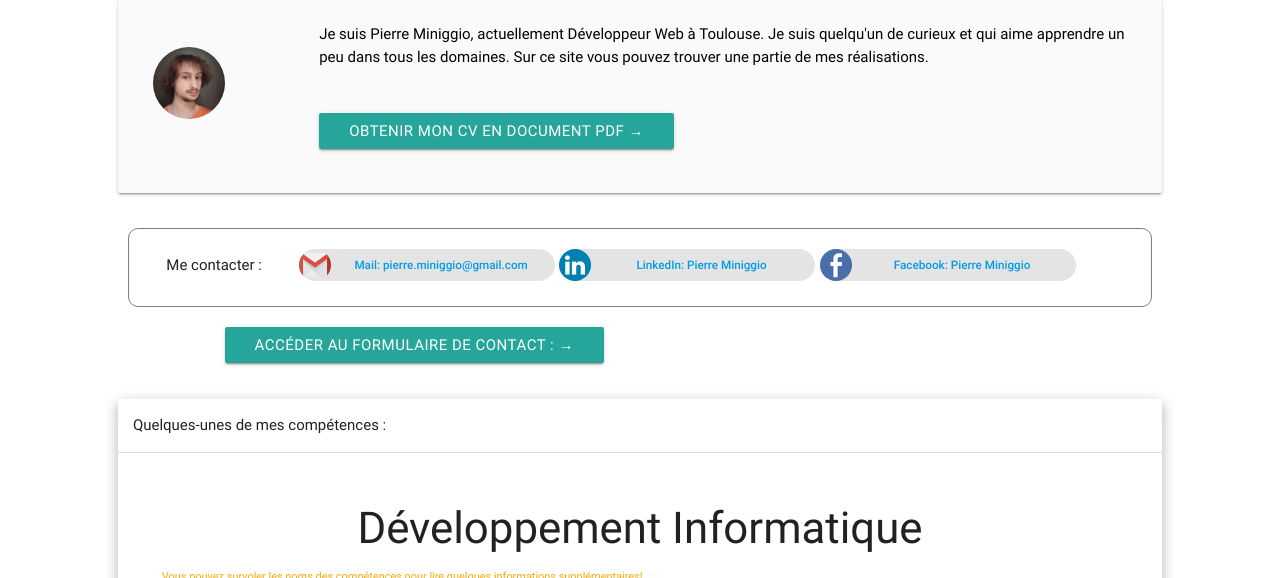
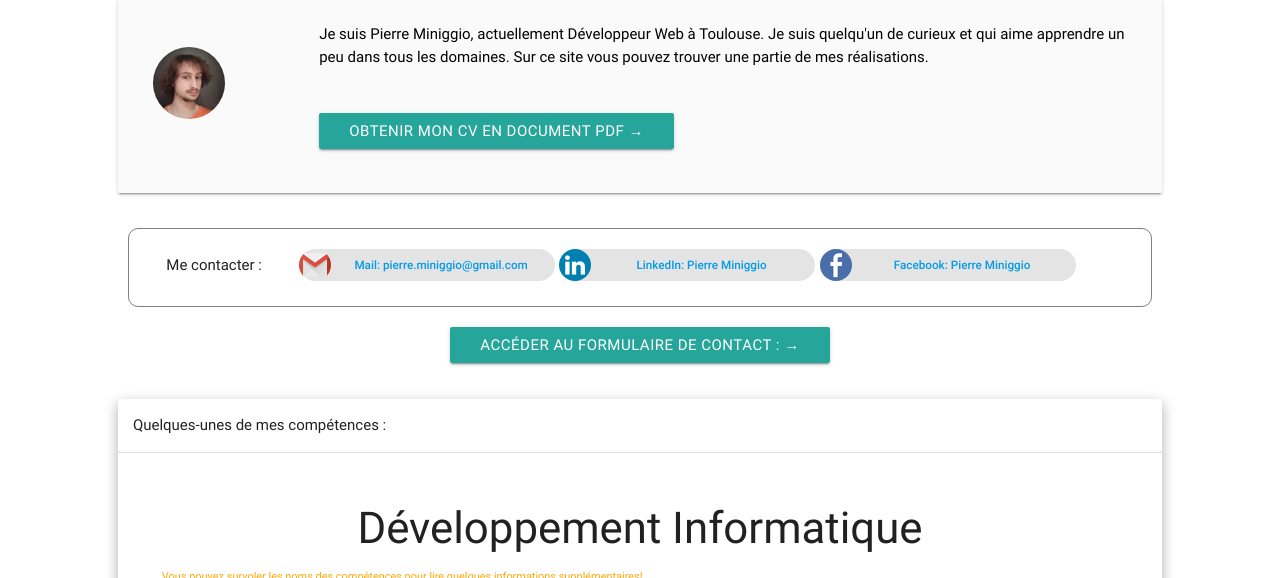
Before and after one commit to pierreminiggio/old.miniggiodev.fr, a PHP site: page / in a window 1280 px wide. Shown: the part 595-1173 px from the top of the page. Run offline with PHP 8.4, Linux system fonts and the light colour scheme; some libraries are stand-ins or nearby versions; some web fonts are replaced.

Commit message:
Center new contact button

```diff
--- a/quisuisje.inc.php
+++ b/quisuisje.inc.php
@@ -25,7 +25,7 @@ Je suis Pierre Miniggio, actuellement Développeur Web à Toulouse. Je suis quel
 </div>
 
 <div class="row">
-    <div class="col s12 m10 offset-m1 l8 offset-l2">
+    <div class="col s12 center">
         <a href="https://miniggiodev.fr/contact" target="_blank" class="cv waves-effect waves-light fleche btn"><span class="hide-on-large-only">F</span><span class="hide-on-med-and-down">Accéder au f</span>ormulaire de contact :</a>
     </div>
 </div>
```
